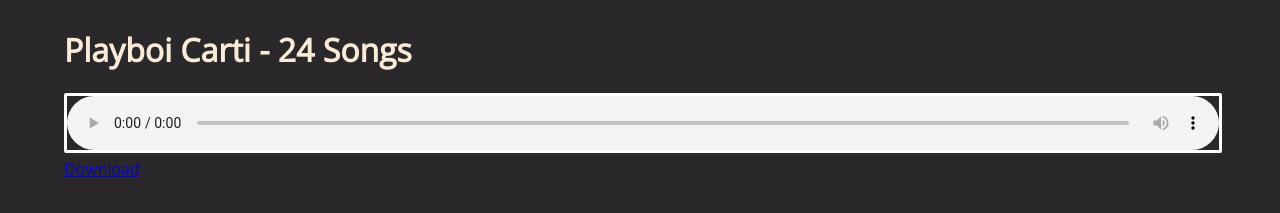
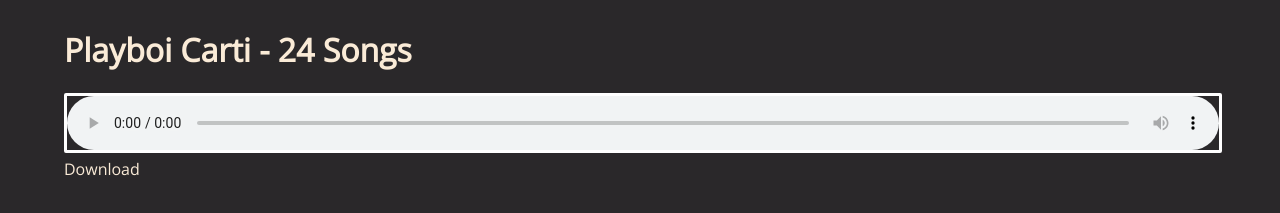
Before and after one commit to pyesandcakes/stranica, a plain HTML site: page music.html in a window 1280 px wide. Shown: the part 131-344 px from the top of the page. Drawn offline with nearby package versions, Linux system fonts and the light colour scheme.

Commit message:
Update Design_cart.css

```diff
--- a/Design_cart.css
+++ b/Design_cart.css
@@ -95,6 +95,11 @@
     border-radius: 2px;
     width: 100%;
     }
+.cart_down{
+    font-family: 'Open Sans', sans-serif;
+    color: antiquewhite;
+    text-decoration: none !important;
+    }
 @media (max-width:1250px){
     .about{
         display: none;
```
